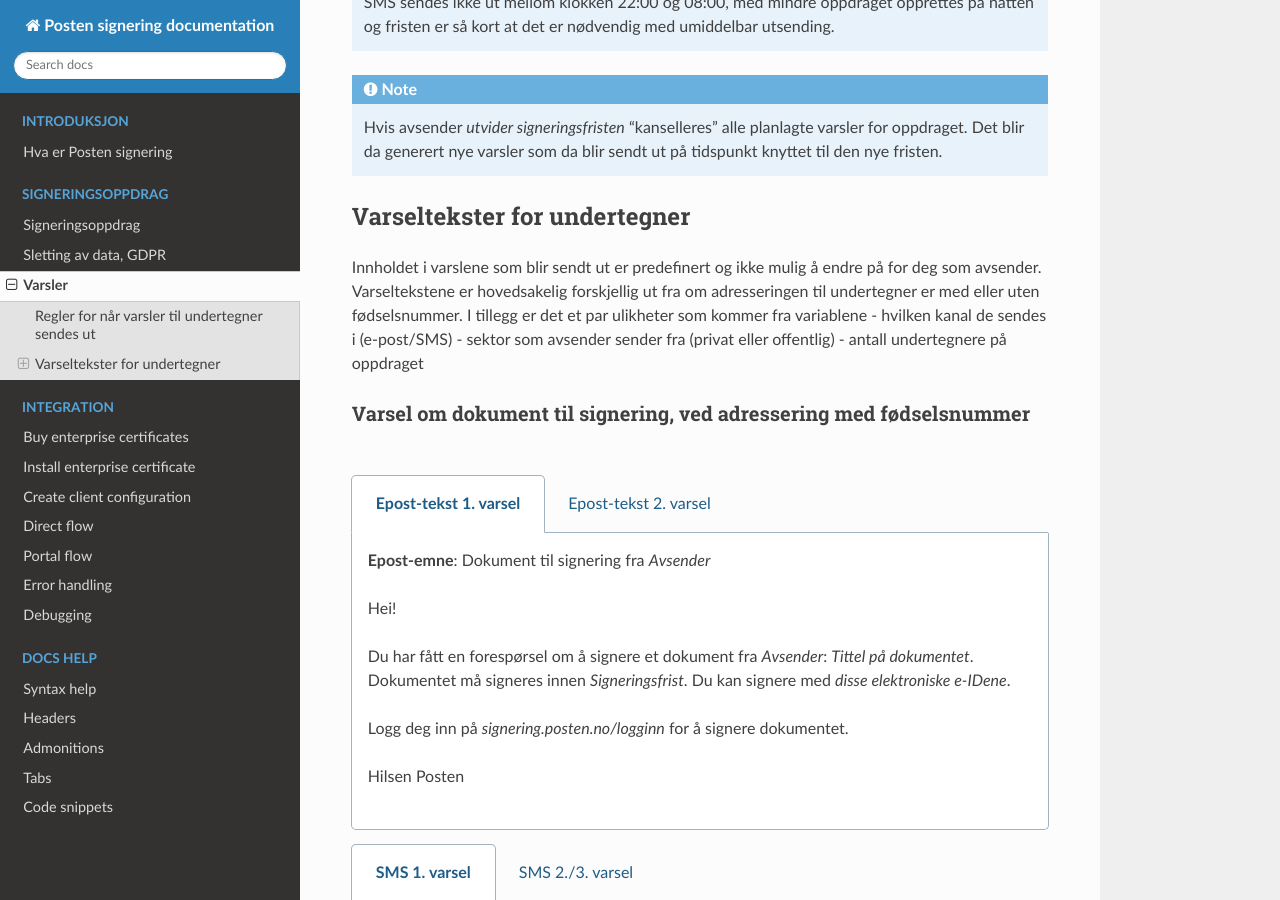
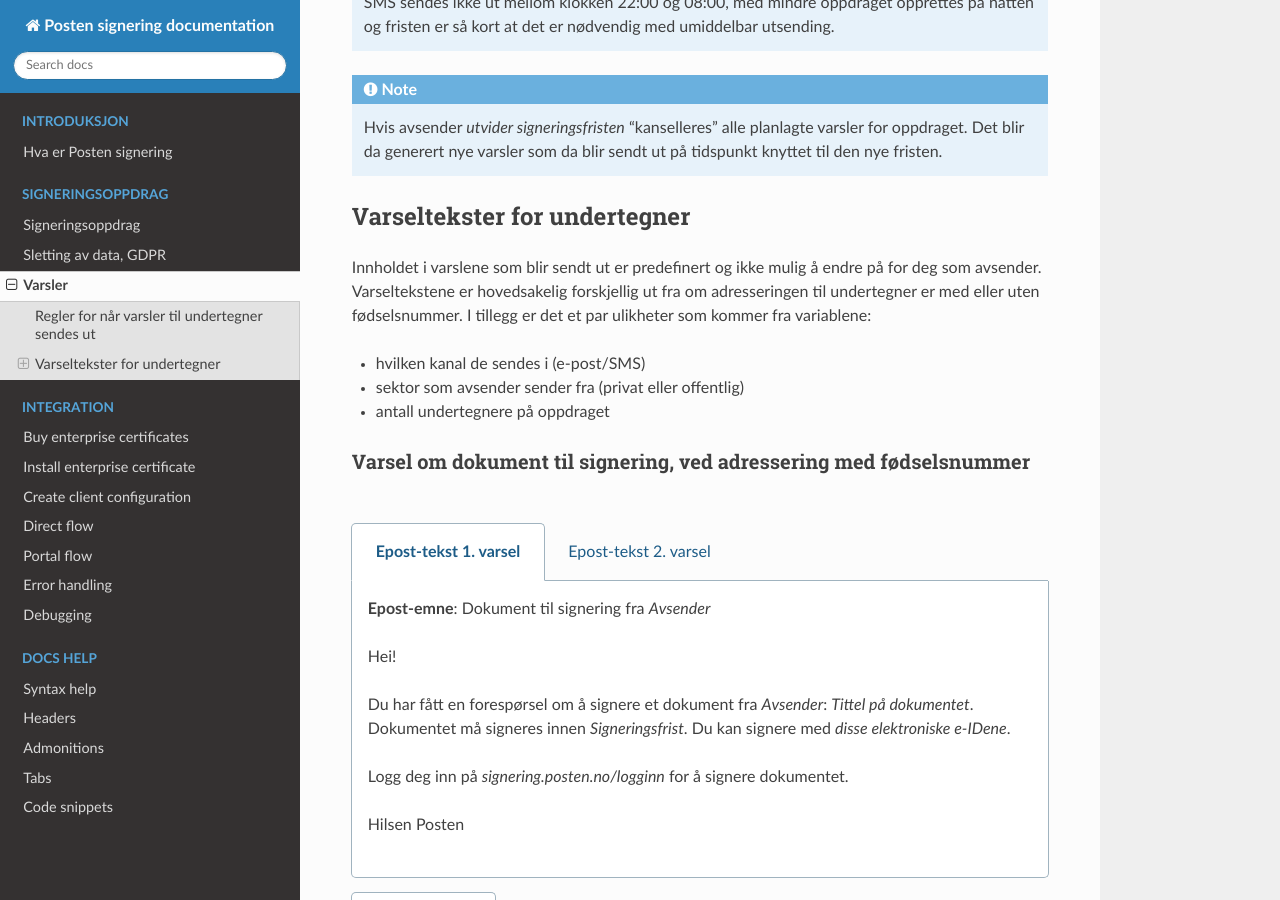
Before and after one commit to ramonarellano/signering-docs, a Sphinx documentation site: the page built from source/adressering-og-varsler.rst, in a window 1280 px wide and 900 px high, scrolled down 992 px. Built offline with Sphinx 7.4.7 and the Read the Docs theme 2.0.0, drawn with Linux system fonts in a browser that asks for light colours.

```diff
--- a/source/adressering-og-varsler.rst
+++ b/source/adressering-og-varsler.rst
@@ -47,7 +47,8 @@ Signeringsfrist 1. varsel: e-post/SMS 2. varsel: e-post/SMS
 Varseltekster for undertegner
 =============================
 
-Innholdet i varslene som blir sendt ut er predefinert og ikke mulig å endre på for deg som avsender. Varseltekstene er hovedsakelig forskjellig ut fra om adresseringen til undertegner er med eller uten fødselsnummer. I tillegg er det et par ulikheter som kommer fra variablene
+Innholdet i varslene som blir sendt ut er predefinert og ikke mulig å endre på for deg som avsender. Varseltekstene er hovedsakelig forskjellig ut fra om adresseringen til undertegner er med eller uten fødselsnummer. I tillegg er det et par ulikheter som kommer fra variablene:
+
 - hvilken kanal de sendes i (e-post/SMS)
 - sektor som avsender sender fra (privat eller offentlig)
 - antall undertegnere på oppdraget
```
